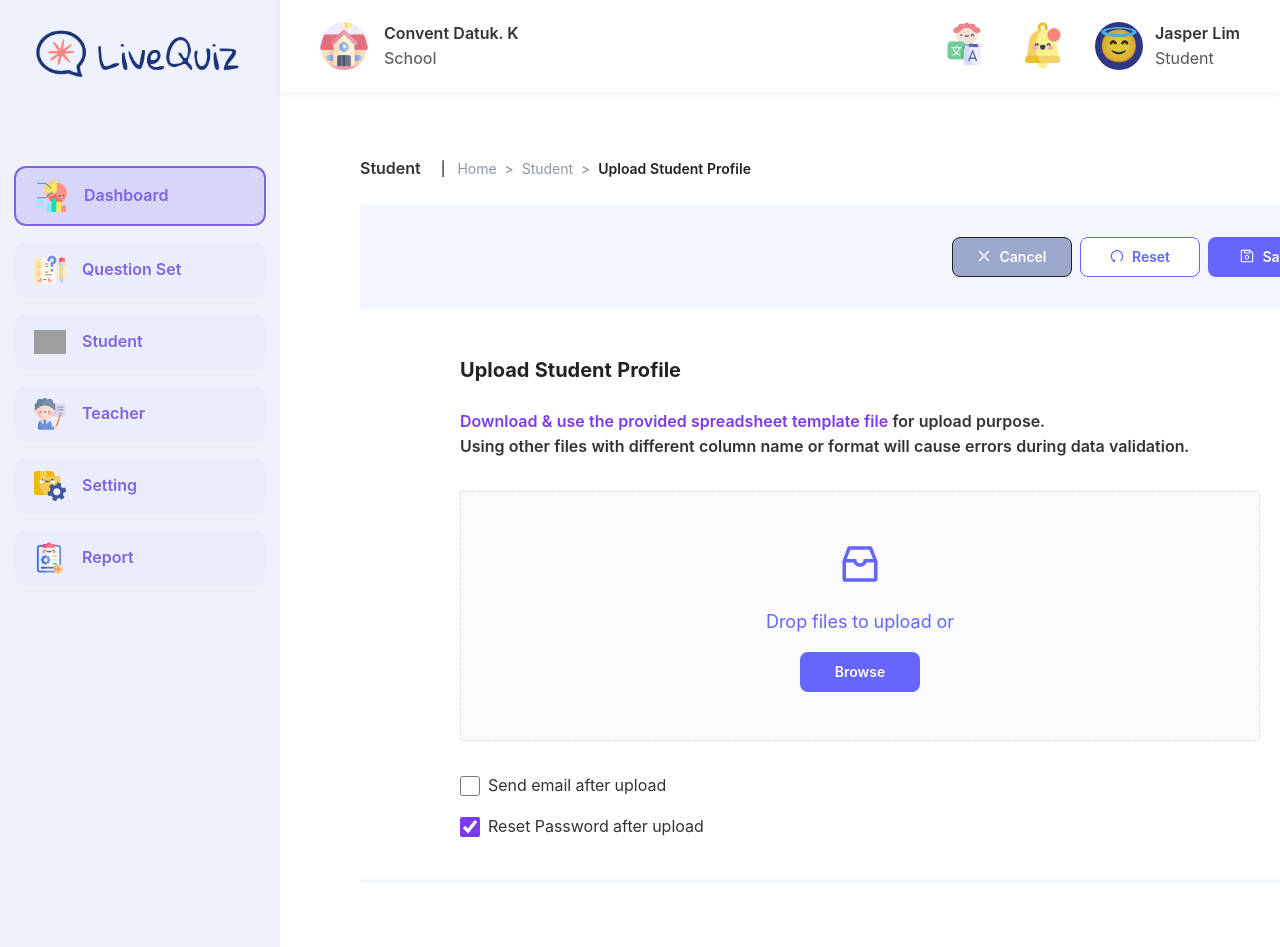
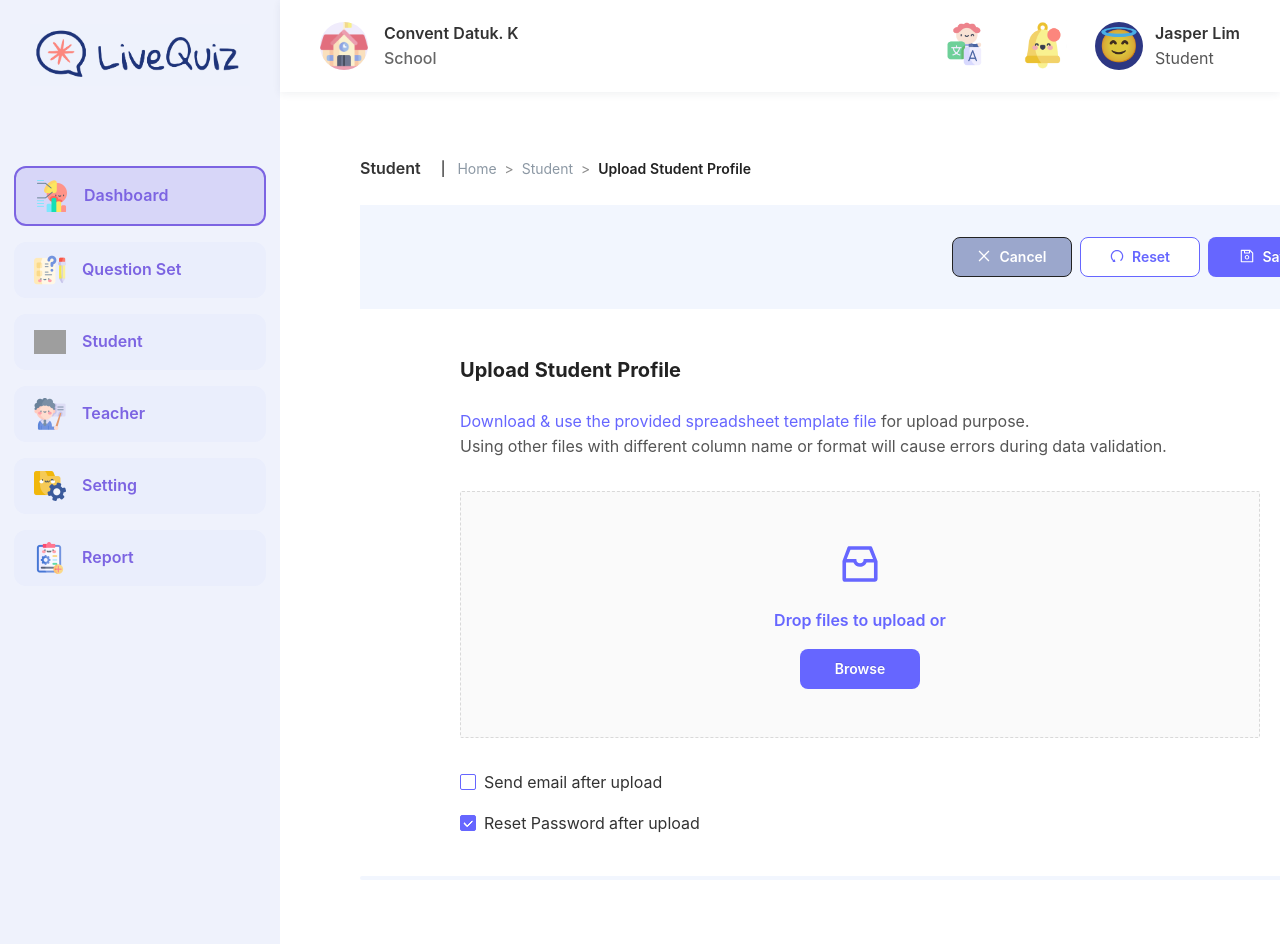
Before and after one commit to zainal-anhsin/ikeyquiz, a React (Create React App) app: page /student/upload-student in a window 1280 px wide. Shown: the top 947 px of the page. Built offline with nearby package versions, Linux system fonts and the light colour scheme; grey boxes are pictures that could not be loaded.

Commit message:
update css style

```diff
--- a/src/components/common/Checkbox/Checkbox.styles.ts
+++ b/src/components/common/Checkbox/Checkbox.styles.ts
@@ -3,17 +3,17 @@ import { Checkbox } from 'antd';
 
 export const StyledCheckbox = styled(Checkbox)`
   .ant-checkbox-inner {
-    border-color: #7c5dfa;
+    border-color: #6666FF;
   }
   .ant-checkbox-checked .ant-checkbox-inner {
-    background-color: #7c5dfa;
-    border-color: #7c5dfa;
+    background-color: #6666FF !important;
+    border-color: #6666FF !important;
   }
   .ant-checkbox-checked .ant-checkbox-inner:after {
     border-color: #fff;
   }
   .ant-checkbox-input:focus + .ant-checkbox-inner {
-    border-color: #7c5dfa;
+    border-color: #6666FF;
   }
   .ant-checkbox-inner:after {
     border-radius: 2px;
--- a/src/components/common/Dropdown/Dropdown.styles.ts
+++ b/src/components/common/Dropdown/Dropdown.styles.ts
@@ -24,12 +24,12 @@ const commonSelectStyles = css`
 export const StyledSelectPurple = styled(Select)`
   ${commonSelectStyles}
   .ant-select-selector {
-    border: 1.5px solid #a78bfa !important;
+    border: 1.5px solid #6666FF !important;
     box-shadow: none !important;
   }
 
   &:hover .ant-select-selector {
-    border-color: #7c3aed !important;
+    border-color: #6666FF !important;
   }
 `;
 
--- a/src/components/common/Form/Form.styles.ts
+++ b/src/components/common/Form/Form.styles.ts
@@ -11,8 +11,8 @@ export const StyledInput = styled(AntInput)`
   border-radius: 8px;
 
   &:hover, &:focus, &.ant-input-focused {
-    border-color: #7c3aed;
-    box-shadow: 0 0 0 2px rgba(124, 58, 237, 0.1);
+    border-color: #6666FF;
+    box-shadow: #6666FF;
   }
 `;
 
@@ -21,7 +21,7 @@ export const StyledPasswordInput = styled(AntInput.Password)`
   border-radius: 8px;
 
   &:hover, &:focus, &.ant-input-focused {
-    border-color: #7c3aed;
-    box-shadow: 0 0 0 2px rgba(124, 58, 237, 0.1);
+    border-color: #6666FF;
+    box-shadow: #6666FF;
   }
 `;
--- a/src/questionset/uploadQuestion/page.tsx
+++ b/src/questionset/uploadQuestion/page.tsx
@@ -184,14 +184,14 @@ const uploadQuestion = () => {
             <div style={{ display: 'flex', flexDirection: 'column', alignItems: 'center' }}>
             <p className="ant-upload-drag-icon">
               <InboxOutlined
-                style={{ color: "#7c3aed" }}
+                style={{ color: "#6666FF" }}
                 onPointerOverCapture={undefined}
                 onPointerLeave={undefined}
               />
             </p>
-              <div style={{ color: '#6666FF', fontSize: 18, marginBottom: 16 }}>
-                Drop files to upload or
-              </div>
+            <SectionTitle style={{ color: '#6666FF', marginBottom: 16 }}>
+              Drop files to upload or
+            </SectionTitle>
               <ButtonRectangle>
                 Browse
               </ButtonRectangle>
--- a/src/student/editStudent/page.tsx
+++ b/src/student/editStudent/page.tsx
@@ -18,6 +18,7 @@ import {
 import {
   ButtonMediumWhitePurple,
   ButtonMediumGrey,
+  ButtonRectangle,
 } from "../../components/common/Button/Button";
 import Switch from "../../components/common/Switch/Switch";
 import Checkbox from "../../components/common/Checkbox/Checkbox";
@@ -103,15 +104,13 @@ const EditStudent = () => {
               />
               Reset
             </ButtonMediumWhitePurple>
-            <ButtonMediumWhitePurple
-              style={{ background: "#7c3aed", color: "white" }}
-            >
+            <ButtonRectangle>
               <SaveOutlined
                 onPointerOverCapture={undefined}
                 onPointerLeave={undefined}
               />
               Save
-            </ButtonMediumWhitePurple>
+            </ButtonRectangle>
           </Space>
         </div>
       </div>
@@ -148,12 +147,10 @@ const EditStudent = () => {
               </FormItem>
             </Col>
             <Col span={12}>
-              <ButtonMediumWhitePurple
+              <ButtonRectangle
                 style={{
                   width: "50%",
                   marginTop: 50,
-                  background: "#7c3aed",
-                  color: "white",
                 }}
               >
                 <MailOutlined
@@ -162,7 +159,7 @@ const EditStudent = () => {
                   style={{ marginRight: 6, marginLeft: 6 }}
                 />
                 Email Password
-              </ButtonMediumWhitePurple>
+              </ButtonRectangle>
             </Col>
           </Row>
         </Form>
--- a/src/student/uploadStudent/page.tsx
+++ b/src/student/uploadStudent/page.tsx
@@ -6,13 +6,14 @@ import {
   CloseOutlined,
   InboxOutlined,
 } from "@ant-design/icons";
-import { HeadingLg, SectionTitle } from "../../components/common/Text/Text";
+import { HeadingLg, SectionTitle, MetaText } from "../../components/common/Text/Text";
 import Divider from "../../components/common/Divider/Divider";
 import {
   ButtonMediumWhitePurple,
   ButtonMediumGrey,
   ButtonRectangle,
 } from "../../components/common/Button/Button";
+import Checkbox from '../../components/common/Checkbox/Checkbox';
 const { Dragger } = Upload;
 
 const uploadStudent = () => {
@@ -113,8 +114,8 @@ const uploadStudent = () => {
           <HeadingLg style={{ marginBottom: 22, marginTop: 22 }}>
             Upload Student Profile
           </HeadingLg>
-          <SectionTitle>
-            <span style={{ color: "#7c3aed", cursor: "pointer" }}>
+          <MetaText>
+            <span style={{ color: "#6666FF", cursor: "pointer" }}>
               Download & use the provided spreadsheet template file
             </span>{" "}
             for upload purpose.
@@ -123,7 +124,7 @@ const uploadStudent = () => {
               Using other files with different column name or format will cause
               errors during data validation.
             </span>
-          </SectionTitle>
+          </MetaText>
         </div>
         {/* Dragger upload section */}
         <div
@@ -138,9 +139,9 @@ const uploadStudent = () => {
                   onPointerLeave={undefined}
                 />
               </p>
-              <div style={{ color: '#6666FF', fontSize: 18, marginBottom: 16 }}>
+              <SectionTitle style={{ color: '#6666FF', marginBottom: 16 }}>
                 Drop files to upload or
-              </div>
+              </SectionTitle>
               <ButtonRectangle>
                 Browse
               </ButtonRectangle>
@@ -160,20 +161,13 @@ const uploadStudent = () => {
           }}
         >
           <label style={{ display: "flex", alignItems: "center", gap: 8 }}>
-            <input
-              type="checkbox"
-              style={{ width: 20, height: 20, accentColor: "#7c3aed" }}
-            />
+            <Checkbox />
             <SectionTitle style={{ fontWeight: 400 }}>
               Send email after upload
             </SectionTitle>
           </label>
           <label style={{ display: "flex", alignItems: "center", gap: 8 }}>
-            <input
-              type="checkbox"
-              defaultChecked
-              style={{ width: 20, height: 20, accentColor: "#7c3aed" }}
-            />
+            <Checkbox defaultChecked />
             <SectionTitle style={{ fontWeight: 400 }}>
               Reset Password after upload
             </SectionTitle>
```
